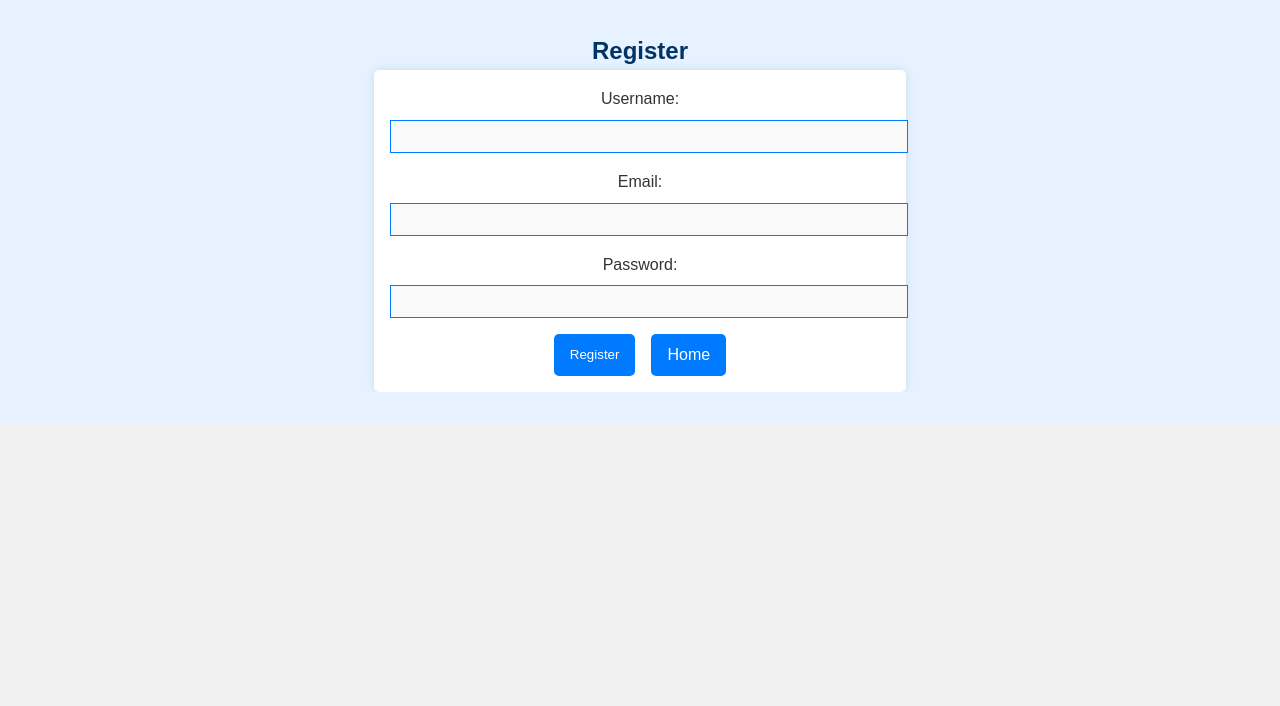
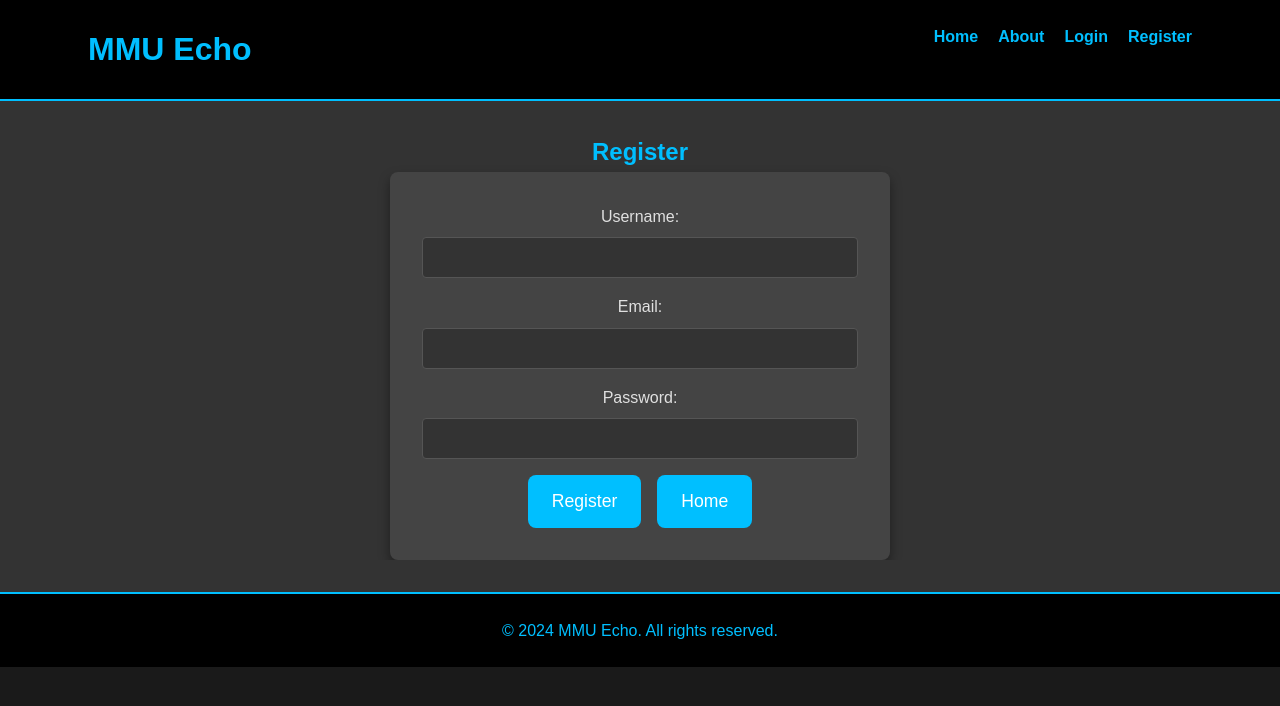
Before and after one commit to MithraanDoraraju227/TT4L-02, a PHP site: page /register.php in a window 1280 px wide. Shown: the top 706 px of the page. Run offline with PHP 8.4, Linux system fonts and the light colour scheme.

Commit message:
add new files

```diff
--- a/register.php
+++ b/register.php
@@ -5,27 +5,21 @@ $db_username = "Mithran13";
 $db_password = "Mithran01";
 $dbname = "mmuecho";
 
-
 $conn = new mysqli($servername, $db_username, $db_password, $dbname);
-
 
 if ($conn->connect_error) {
     die("Connection failed: " . $conn->connect_error);
 }
-
 
 if ($_SERVER["REQUEST_METHOD"] == "POST") {
     $username = $_POST['username'];
     $email = $_POST['email'];
     $password = $_POST['password'];
 
-
     $hashed_password = password_hash($password, PASSWORD_DEFAULT);
-
 
     $stmt = $conn->prepare("INSERT INTO users (username, email, password) VALUES (?, ?, ?)");
     $stmt->bind_param("sss", $username, $email, $hashed_password);
-
 
     if ($stmt->execute()) {
         $message = "Registration successful!";
@@ -33,10 +27,7 @@ if ($_SERVER["REQUEST_METHOD"] == "POST") {
         $message = "Error: " . $stmt->error;
     }
 
-
     $stmt->close();
-
-
     $conn->close();
 }
 ?>
@@ -48,56 +39,100 @@ if ($_SERVER["REQUEST_METHOD"] == "POST") {
     <meta name="viewport" content="width=device-width, initial-scale=1.0">
     <title>Register</title>
     <style>
-        body, h1, h2, p {
+        * {
             margin: 0;
             padding: 0;
+            box-sizing: border-box;
         }
 
         body {
-            font-family: Arial, sans-serif;
+            font-family: 'Arial', sans-serif;
             line-height: 1.6;
-            background-color: #f0f0f0;
-            color: #333;
+            background-color: #1a1a1a;
+            color: #e0e0e0;
         }
 
         .container {
-            width: 80%;
+            width: 90%;
+            max-width: 1200px;
             margin: 0 auto;
             overflow: hidden;
+        }
+
+        header {
+            background: #000;
+            color: #00bfff;
+            padding: 1.5rem 0;
+            position: relative;
+            border-bottom: 2px solid #00bfff;
+        }
+
+        header h1 {
+            float: left;
+            margin-left: 1.5rem;
+            font-size: 2rem;
+        }
+
+        nav {
+            float: right;
+            margin-right: 1.5rem;
+        }
+
+        nav ul {
+            list-style: none;
+            display: flex;
+            gap: 20px;
+        }
+
+        nav ul li a {
+            color: #00bfff;
+            text-decoration: none;
+            font-weight: bold;
+            transition: color 0.3s ease;
+        }
+
+        nav ul li a:hover {
+            color: #ffffff;
         }
 
         .register {
             padding: 2rem 0;
             text-align: center;
-            background: #e6f2ff;
+            background: #333;
         }
 
         .register h2 {
-            color: #003366;
+            color: #00bfff;
         }
 
         form {
             max-width: 500px;
             margin: 0 auto;
-            background: #ffffff;
-            padding: 1rem;
-            border-radius: 5px;
-            box-shadow: 0 0 10px rgba(0, 0, 0, 0.1);
+            background: #444;
+            padding: 2rem;
+            border-radius: 8px;
+            box-shadow: 0 6px 12px rgba(0, 0, 0, 0.4);
+            transition: box-shadow 0.3s ease;
+        }
+
+        form:hover {
+            box-shadow: 0 8px 16px rgba(0, 0, 0, 0.6);
         }
 
         form label {
             display: block;
             margin-bottom: 0.5rem;
-            color: #333;
+            color: #e0e0e0;
         }
 
         form input {
             width: 100%;
-            padding: 0.5rem;
+            padding: 0.75rem;
             margin-bottom: 1rem;
-            border: 1px solid #007bff;
-            background: #f9f9f9;
-            color: #333;
+            border: 1px solid #555;
+            border-radius: 4px;
+            background: #333;
+            color: #e0e0e0;
         }
 
         .button-group {
@@ -107,28 +142,53 @@ if ($_SERVER["REQUEST_METHOD"] == "POST") {
         }
 
         form button, .home-button {
-            padding: 0.5rem 1rem;
-            border-radius: 5px;
+            padding: 0.75rem 1.5rem;
+            border-radius: 8px;
             cursor: pointer;
-            transition: background 0.3s ease;
+            transition: background 0.3s ease, transform 0.3s ease;
             text-align: center;
             text-decoration: none;
-            color: #fff;
-            background: #007bff; /* Same color for both buttons */
+            color: #ffffff;
+            background: #00bfff; /* Same color for both buttons */
             border: none;
+            font-size: 1.1rem;
         }
 
         form button:hover, .home-button:hover {
-            background: #0056b3; /* Darker shade on hover */
+            background: #ffffff;
+            color: #00bfff;
+            transform: scale(1.05);
         }
 
         .message {
             margin-top: 1rem;
             font-weight: bold;
         }
+
+        footer {
+            background: #000;
+            color: #00bfff;
+            text-align: center;
+            padding: 1.5rem 0;
+            border-top: 2px solid #00bfff;
+        }
     </style>
 </head>
 <body>
+    <header>
+        <div class="container">
+            <h1>MMU Echo</h1>
+            <nav>
+                <ul>
+                    <li><a href="FrontPage.html">Home</a></li>
+                    <li><a href="#about">About</a></li>
+                    <li><a href="login.php">Login</a></li>
+                    <li><a href="register.php">Register</a></li>
+                </ul>
+            </nav>
+        </div>
+    </header>
+
     <section class="register">
         <div class="container">
             <h2>Register</h2>
@@ -144,11 +204,17 @@ if ($_SERVER["REQUEST_METHOD"] == "POST") {
 
                 <div class="button-group">
                     <button type="submit">Register</button>
-                    <a href="FrontPage.html" class="home-button">Home</a>
+                    <a href="index.html" class="home-button">Home</a>
                 </div>
             </form>
             <?php if (isset($message)) { echo "<p class='message'>$message</p>"; } ?>
         </div>
     </section>
+
+    <footer>
+        <div class="container">
+            <p>&copy; 2024 MMU Echo. All rights reserved.</p>
+        </div>
+    </footer>
 </body>
 </html>
```
